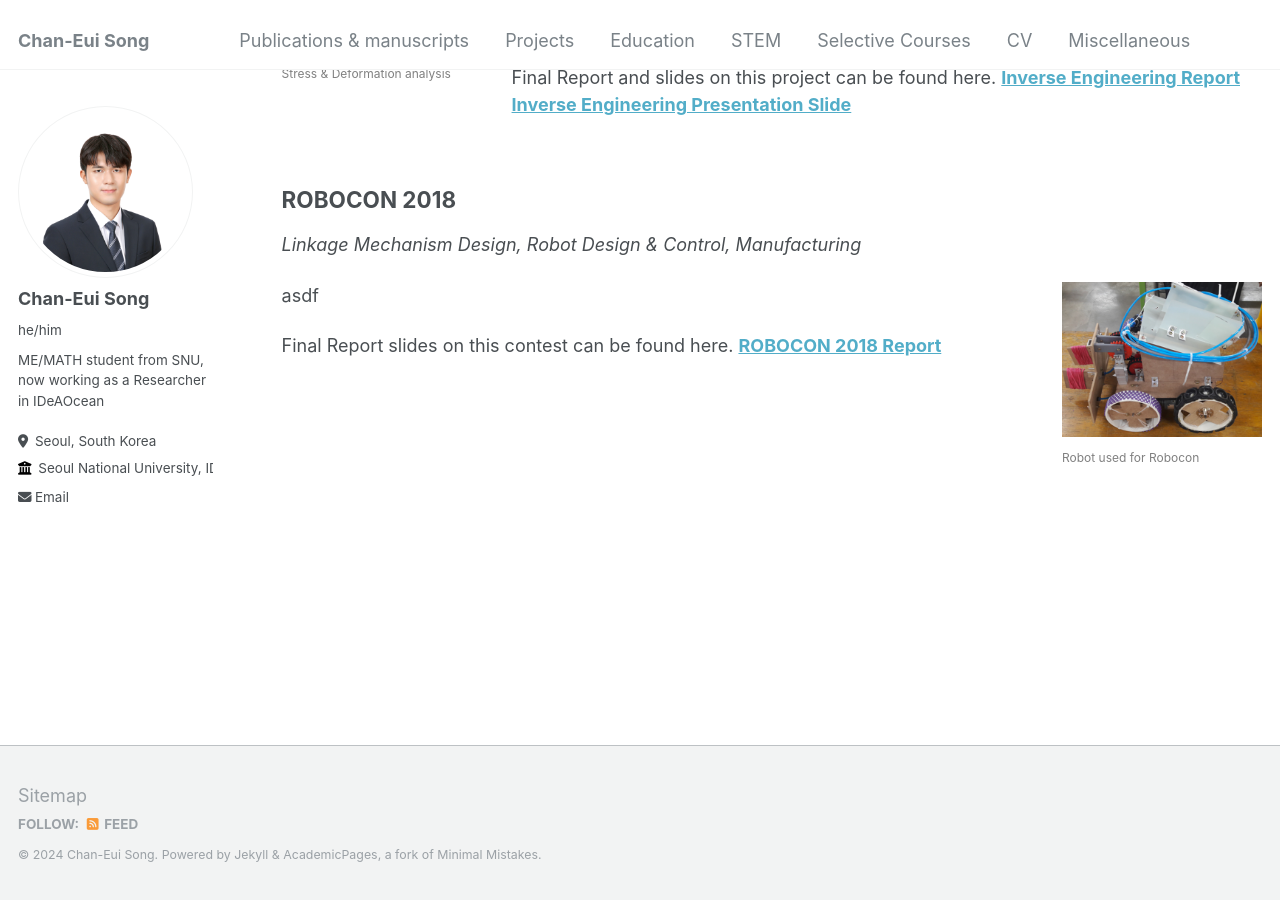
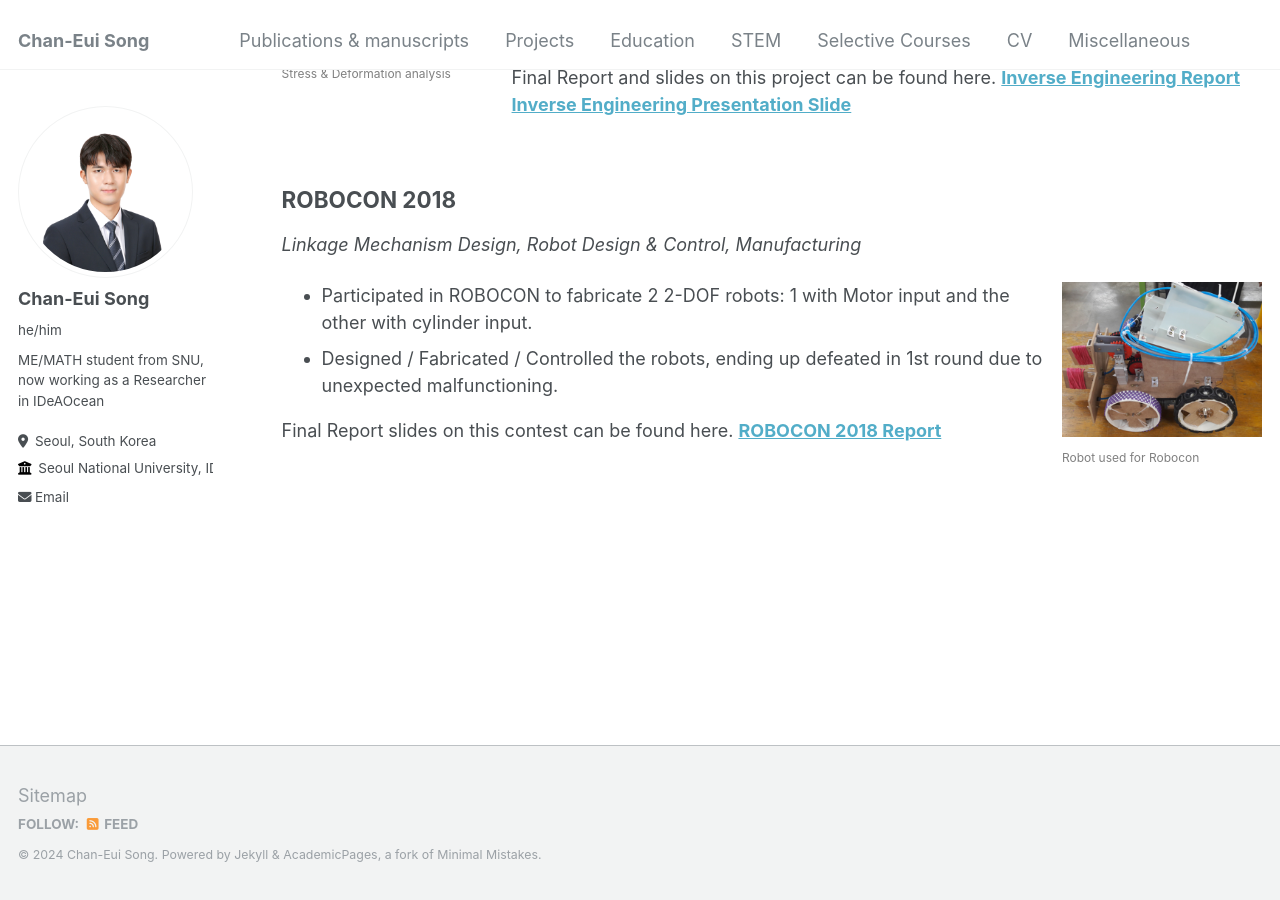
Before and after one commit to cksdml1014/chanisong, a Jekyll site: the page built from _pages/Projects.md, in a window 1280 px wide and 900 px high, scrolled down 4470 px. Built offline with Jekyll 4.4.1, drawn with Linux system fonts in a browser that asks for light colours.

Commit message:
Update Projects.md

```diff
--- a/_pages/Projects.md
+++ b/_pages/Projects.md
@@ -160,7 +160,9 @@ Final Report and slides on this project can be found here. **[Inverse Engineerin
     <img src="https://cksdml1014.github.io/chanisong/images/robocon.png" alt="Hi! I'm Chani!" style="width: 100%;">
     <p style="font-size: 12px; color: gray;"> Robot used for Robocon</p>
 </div>
-asdf
+
+- Participated in ROBOCON to fabricate 2 2-DOF robots: 1 with Motor input and the other with cylinder input.
+- Designed / Fabricated / Controlled the robots, ending up defeated in 1st round due to unexpected malfunctioning.
 
 Final Report slides on this contest can be found here. **[ROBOCON 2018 Report](https://cksdml1014.github.io/chanisong/files/Design Review_Group15.pdf)**
 <div style="clear: both;"></div>
```
